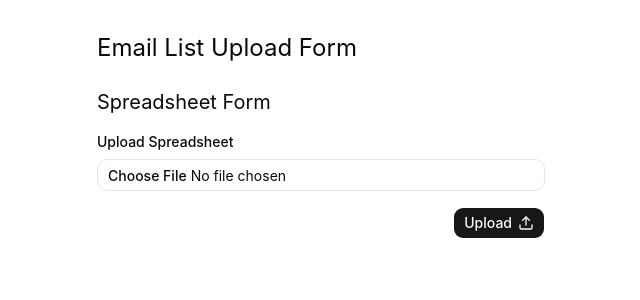
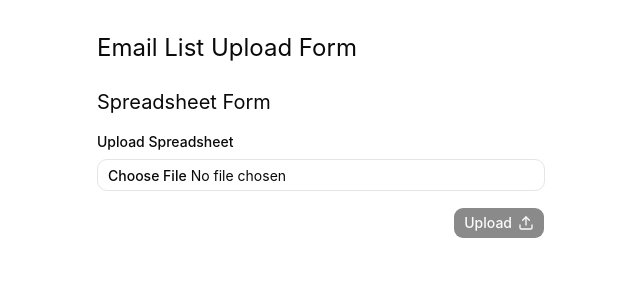
Before and after one commit to werronense/email-list-form, a React (Vite) app: page / in a window 1280 px wide. Shown: the top 300 px of the page, without its empty margins (319-959 px from the left). Built offline with nearby package versions, Linux system fonts and the light colour scheme.

Commit message:
feat: disable form submission when invalid

```diff
--- a/src/components/SpreadsheetForm.tsx
+++ b/src/components/SpreadsheetForm.tsx
@@ -57,7 +57,13 @@ export default function SpreadsheetForm() {
           )}
         />
         <div className={"flex justify-end"}>
-          <Button type={"submit"}>
+          <Button
+            type={"submit"}
+            className={
+              !form.formState.isValid ? "opacity-50 cursor-not-allowed" : ""
+            }
+            aria-disabled={!form.formState.isValid}
+          >
             Upload <Upload aria-hidden={true} />
           </Button>
         </div>
```
